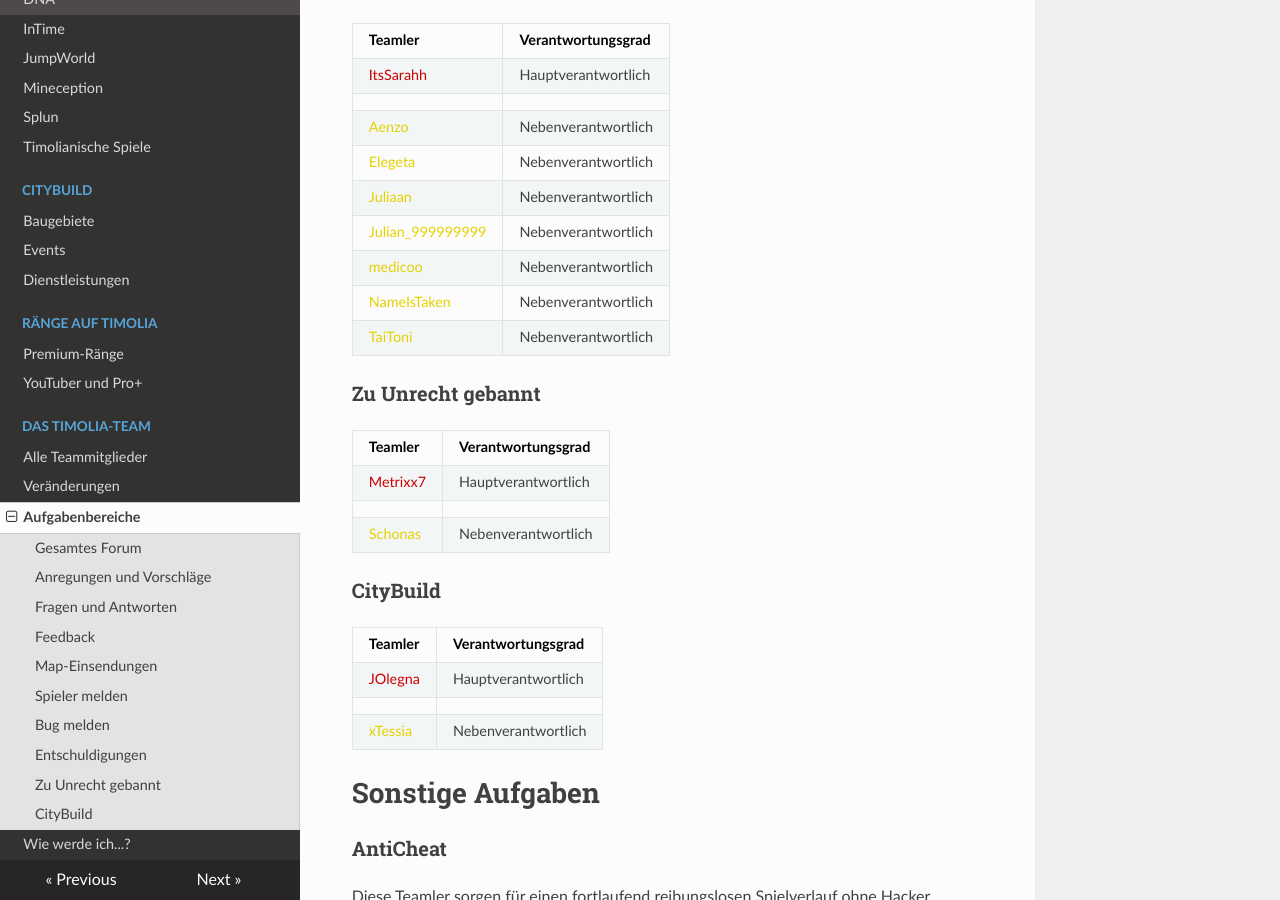
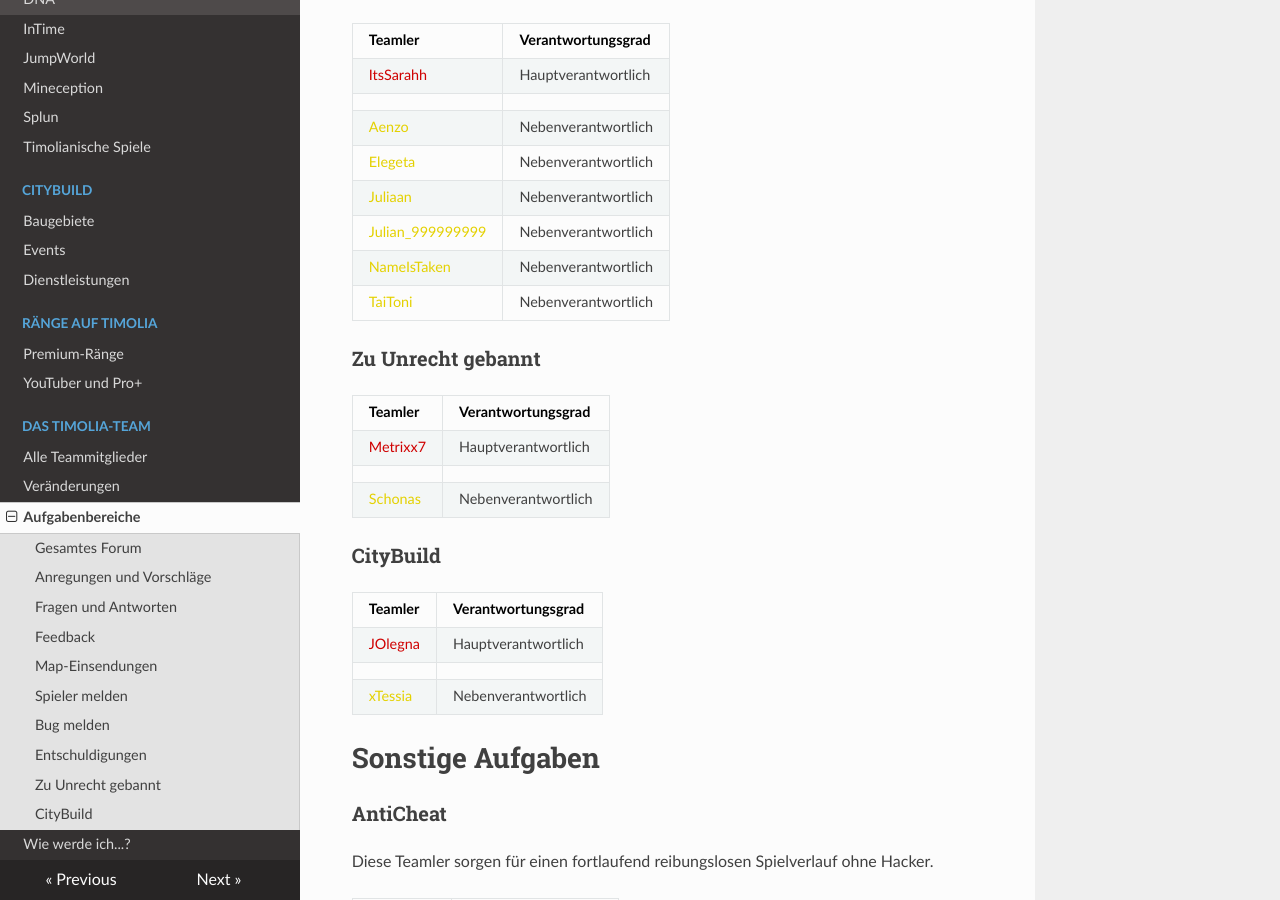
Before and after one commit to TimoliaDE/HowTo, an MkDocs documentation site: the page built from docs/team/responsibilities.md, in a window 1280 px wide and 900 px high, scrolled down 1931 px. Built offline with MkDocs 1.6.1, drawn with Linux system fonts in a browser that asks for light colours; nearby versions of some CDN libraries; old or Windows-style settings are respelled for this version of MkDocs.

Commit message:
Update responsibilities.md

```diff
--- a/docs/team/responsibilities.md
+++ b/docs/team/responsibilities.md
@@ -71,7 +71,6 @@ Die Verantwortlichen für das gesamte Forum kümmern sich sowohl um den Aufbau d
 |<span style="color:#E4D100">Elegeta</span> | Nebenverantwortlich |
 |<span style="color:#E4D100">Juliaan</span> | Nebenverantwortlich |
 |<span style="color:#E4D100">Julian_999999999</span> | Nebenverantwortlich |
-|<span style="color:#E4D100">medicoo</span> | Nebenverantwortlich |
 |<span style="color:#E4D100">NameIsTaken</span> | Nebenverantwortlich |
 |<span style="color:#E4D100">TaiToni</span> | Nebenverantwortlich |
 
```
